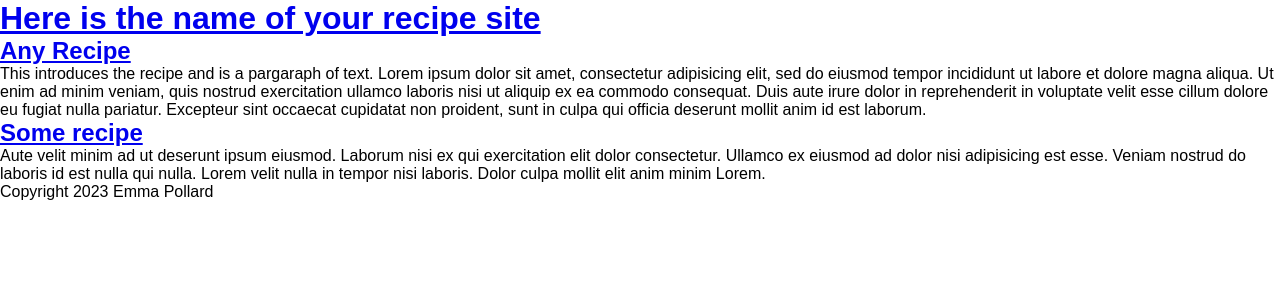
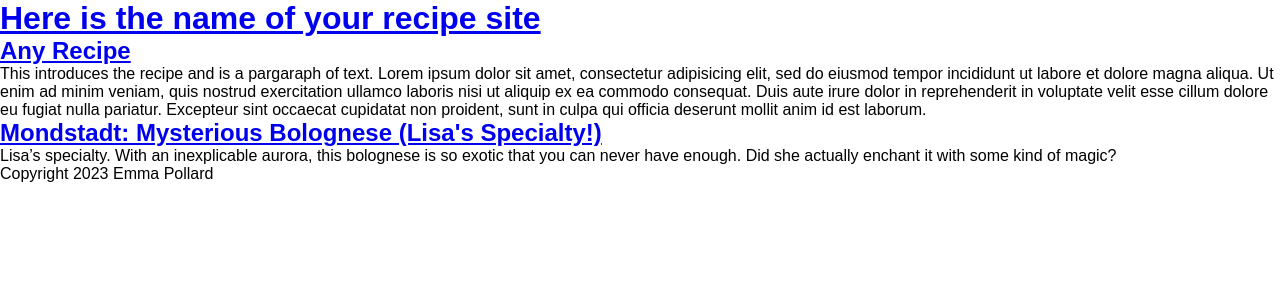
Before and after one commit to emmapollard/emmarecipes, a Jekyll site: the page built from pages/recipelisting.md, in a window 1280 px wide. Shown: the top 300 px of the page. Built offline with Jekyll 4.4.1, drawn with Linux system fonts in a browser that asks for light colours; some of the changed lines change nothing that is shown.

Commit message:
Update Recipe “recipe1”

```diff
--- a/_recipes/recipe1.md
+++ b/_recipes/recipe1.md
@@ -1,46 +1,51 @@
 ---
+title: "Mondstadt: Mysterious Bolognese (Lisa's Specialty!)"
+date: 2023-02-27T18:31:55.049Z
+order: 1
 layout: recipe
-title: Some recipe
-date: 2022-10-19
 published: true
-order: 2
 ---
-Aute velit minim ad ut deserunt ipsum eiusmod. Laborum nisi ex qui exercitation elit dolor consectetur. Ullamco ex eiusmod ad dolor nisi adipisicing est esse. Veniam nostrud do laboris id est nulla qui nulla. Lorem velit nulla in tempor nisi laboris. Dolor culpa mollit elit anim minim Lorem.
+Lisa's specialty. With an inexplicable aurora, this bolognese is so exotic that you can never have enough. Did she actually enchant it with some kind of magic?
 
-![Delicious Plate of Toast, Blueberries and Bananas, covered in sticky maple syrup](../uploads/joseph-gonzalez-zcUgjyqEwe8-unsplash.jpg "Photo by Joseph Smart")
+A﻿ Genshin twist on an ordinary dish!
 
+![Mysterious Bolognese on a Plate](../uploads/dall·e-2023-02-27-18.47.11.png "Photo by DALLE-E 2")
 
 ## Ingredients
 
-- 1 kg something or something else
-- 160 ml something or something else
-- ½ large something or something else
-- 450 grams something or something else
-- 1 glass white wine
-- 350 grams fresh something or something else,
-- 1400 grams something or something else, drained of some of their juice and chopped
-- teaspoon ground something or something else
-- teaspoon ground something or something else
-- salt and black pepper
-- 1 teaspoon oregano
-- 25 grams grated Parmesan, Kefalotiri, or Gruyere cheese
-- some chopped something
-- 80 grams something
-- 80 grams something else
-- 600 ml warm something
-- 2 egg yolks
-- 4 tablespoons toasted something or something else
 
+
+##### Dough Recipe (Part A)
+
+* 2 Medium Eggs
+* 1.5 Cups Bread Flour
+
+##### Cacio E Pepe (Part B)
+
+* 1 Cup Pecorino Romano
+* 1/2 Cup Hot Water
+
+##### (Part C)
+
+* 1 Tbsp Pink Peppercorns
+* 250g Spaghetti
+
+##### (Part D)
+
+* 1/2 Red Onion
+* Oil
+* Salt and Pepper
 
 ## Method
 
-Occaecat nulla proident do aute non amet cillum et enim. Non in commodo consequat minim. Id excepteur adipisicing cillum minim Lorem anim est eiusmod incididunt. Consectetur nostrud pariatur amet enim dolore labore deserunt tempor magna fugiat dolor veniam anim. Ut ex sit ullamco ullamco magna aliqua cupidatat ullamco adipisicing tempor. Cupidatat fugiat in consectetur quis sunt laboris qui veniam sunt id deserunt minim.
+1.) Sift bread flour and make a well. Place 2 beaten medium eggs into the well and slowly incorporate the flour until a dough forms. Knead the dough for 15 minutes by hand, then wrap in cling film and let it rest at room temperature for 2 hours.
 
-Laborum dolore minim veniam excepteur aliquip aliqua mollit minim id exercitation ipsum. Quis sint qui enim labore amet irure culpa eiusmod ullamco amet minim aliquip ut eiusmod. Qui Lorem dolore labore esse reprehenderit cillum reprehenderit.
+2.) After 2 hours, divide the dough in half and roll out with a rolling pin. Pass the dough through a pasta machine and cut it with a spaghetti cutter.
 
-Do elit laboris irure pariatur nostrud officia. Proident anim amet officia irure occaecat aliqua nisi ex. Non minim excepteur consectetur mollit aliquip ad occaecat est velit. Enim laboris mollit reprehenderit cupidatat voluptate ipsum aliquip nostrud deserunt amet. Qui aliquip deserunt commodo pariatur qui anim. Aliquip excepteur reprehenderit in sint enim Lorem non Lorem pariatur adipisicing dolore ullamco incididunt ullamco.
+3.) Toast pink peppercorns in a pan for 1 minute, then add 1/2 cup of pasta water.
 
-Cupidatat nostrud excepteur sunt exercitation excepteur dolor adipisicing. Aliqua et commodo do duis fugiat non consequat duis. Esse velit velit sit aute voluptate exercitation cupidatat velit cupidatat duis culpa non duis deserunt. Non voluptate et ea incididunt elit irure eu irure ullamco ea Lorem tempor. Veniam sint irure reprehenderit mollit nisi amet fugiat nulla duis. Nulla nostrud sint reprehenderit est enim dolore ipsum. Sint eu anim excepteur consectetur ipsum.
+4.) Meanwhile, cook fresh spaghetti in boiling water for 1 minute. Toss the spaghetti with the peppercorns and mix in PART B. Continue to toss until desired consistency is achieved, approximately 2-3 minutes.
 
-- Serves: 6
-- Preparation time: 1 hour
+5.) Saute red onions with salt and pepper on high heat.
+
+6.) NOW LET'S PLATE!
```
Also changed, not shown: 1 other file.
